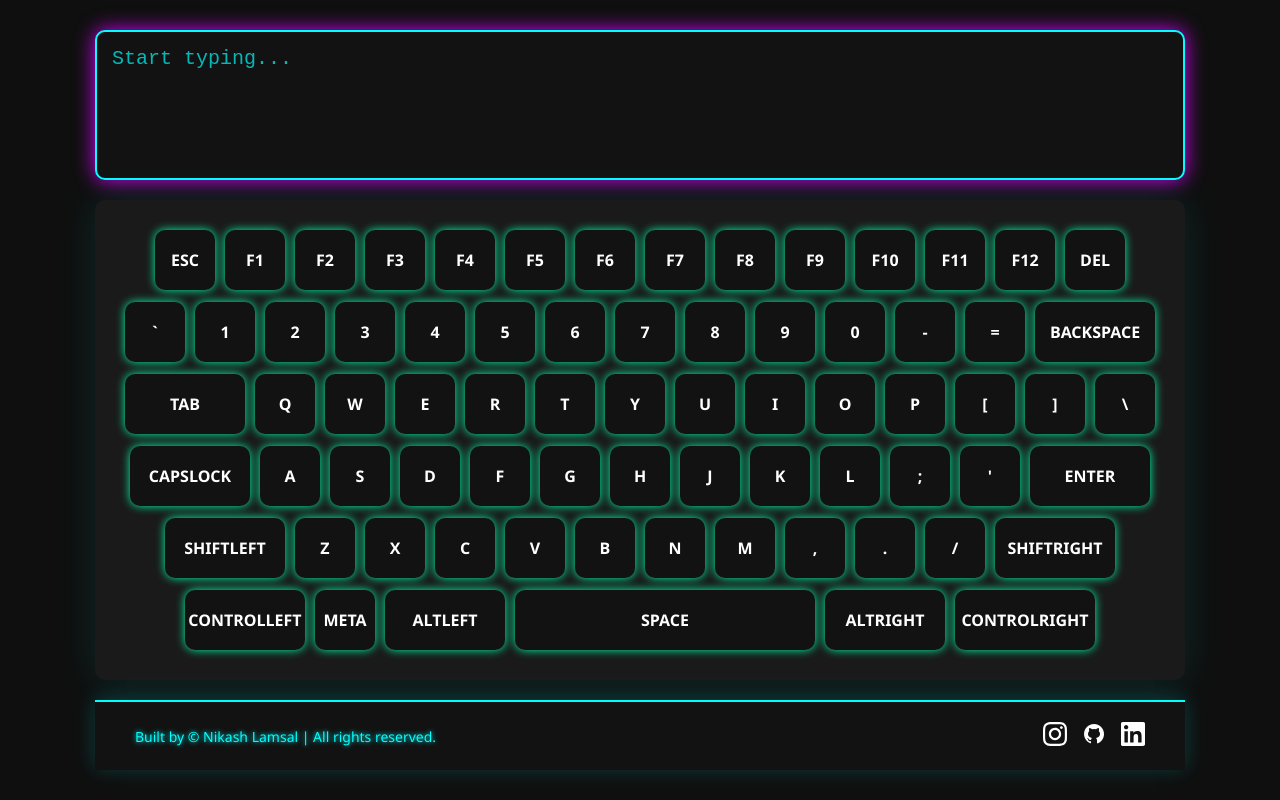
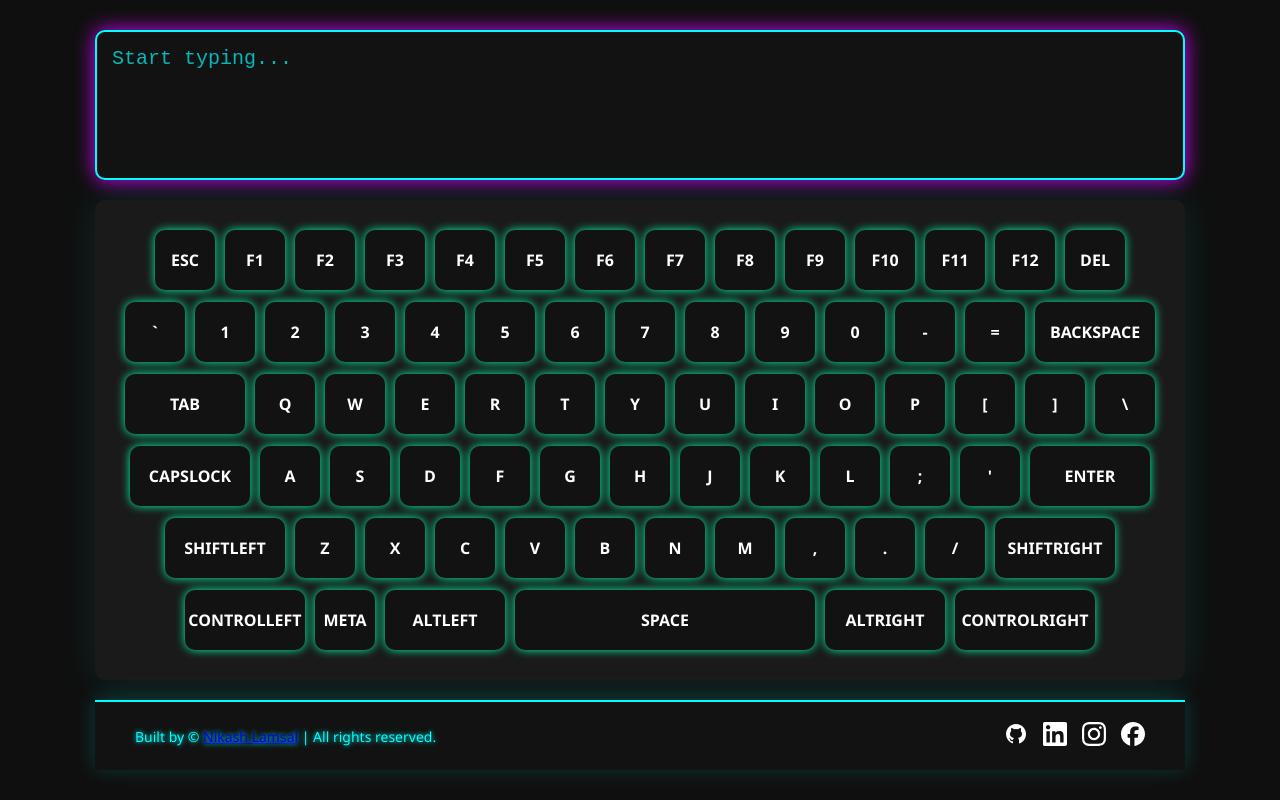
Before and after one commit to NikashLamsal/Keyboard-Simulator, a plain HTML site: page index.html in a window 1280 px wide. Drawn offline with Linux system fonts and the light colour scheme.

Commit message:
Added Footer with Wikipedia page

```diff
--- a/index.html
+++ b/index.html
@@ -15,11 +15,12 @@
   <div class="keyboard-container" id="keyboard"></div>
 
   <footer class="footer">
-    <p>Built by &copy; Nikash Lamsal | All rights reserved.</p>
+    <p>Built by &copy; <a href="https://en.wikipedia.org/wiki/User:Nikash_lamsal" target="_blank">Nikash Lamsal</a> | All rights reserved.</p>
     <div class="social-media">
-        <a href="https://www.instagram.com/nikash__lamsal/profilecard/"><img src="icons/instagram-white-icon.svg" alt="instagram"></a>
         <a href="https://github.com/NikashLamsal"><img src="icons/icons8-github-logo-24.png" alt="Github"></a>
         <a href="https://www.linkedin.com/in/nikash-lamsal613"><img src="icons/linkedin-app-white-icon.svg" alt="Linked in"></a>
+        <a href="https://www.instagram.com/nikash__lamsal/profilecard/"><img src="icons/instagram-white-icon.svg" alt="instagram"></a>
+        <a href="https://www.facebook.com/nikash.lam"><img src="icons/facebook-app-round-white-icon.svg" alt="facebook"></a>
     </div>
   </footer>
 </div>
```
Also changed, not shown: icons/facebook-app-round-white-icon.svg (added).
